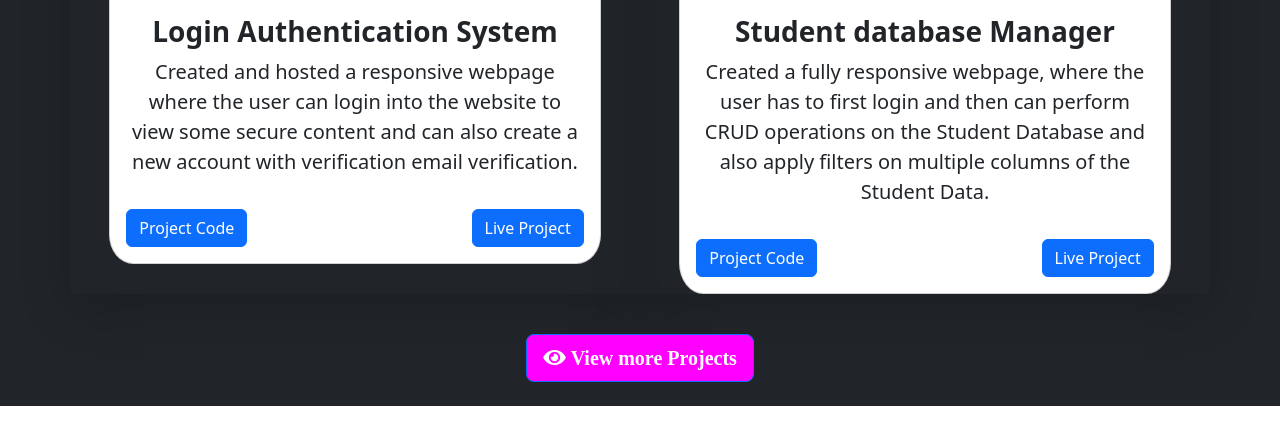
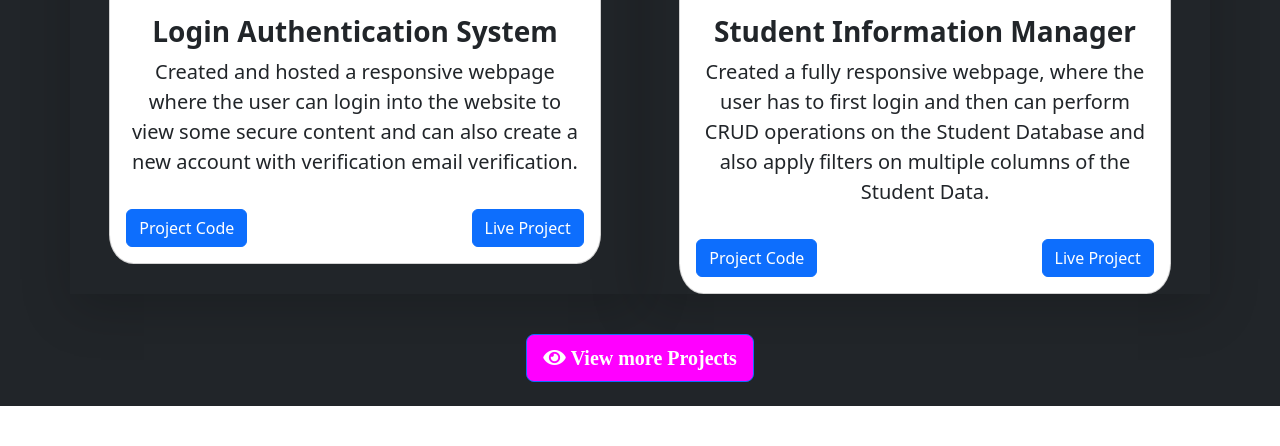
Before and after one commit to jainAashay/Personal-Portfolio-Website, a Flask app: page / in a window 1280 px wide. Shown: the part 4193-4639 px from the top of the page. Run offline with Flask 3, Linux system fonts and the light colour scheme; some libraries are stand-ins or nearby versions.

Commit message:
Updated Project Information

```diff
--- a/templates/index.html
+++ b/templates/index.html
@@ -445,10 +445,10 @@
 
                 <div class="col-sm-12 col-md-6 shadow-lg mt-5  text-center">
                     <div class="card " style="width: 90%;border-radius:5%;margin-left: 5%;margin-right: 5%;">
-                        <img src="static/images/DB.png" class="card-img-top" alt="..."
+                        <img src="static/images/DBB.png" class="card-img-top" alt="..."
                             style="border-top-left-radius:10%;border-top-right-radius:10%;height:40vh;">
                         <div class="card-body" style="border-radius: 5%;">
-                            <h3 class="card-title text-center fw-bold">Student database Manager</h3>
+                            <h3 class="card-title text-center fw-bold">Student Information Manager</h3>
                             <p class="card-text text-center fs-5">Created a fully responsive webpage,
                                 where the user has to first login and then can perform CRUD operations on the Student Database and also apply filters on multiple columns of the Student Data.
                                 </p>
```
